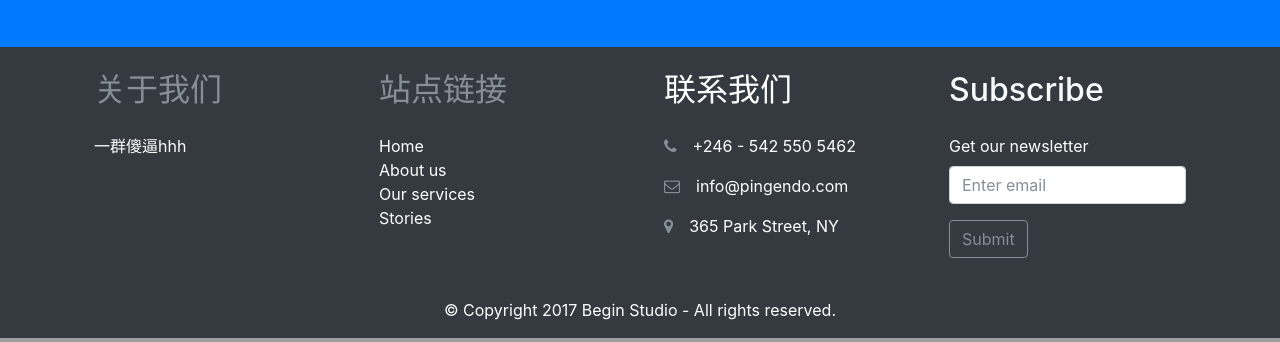
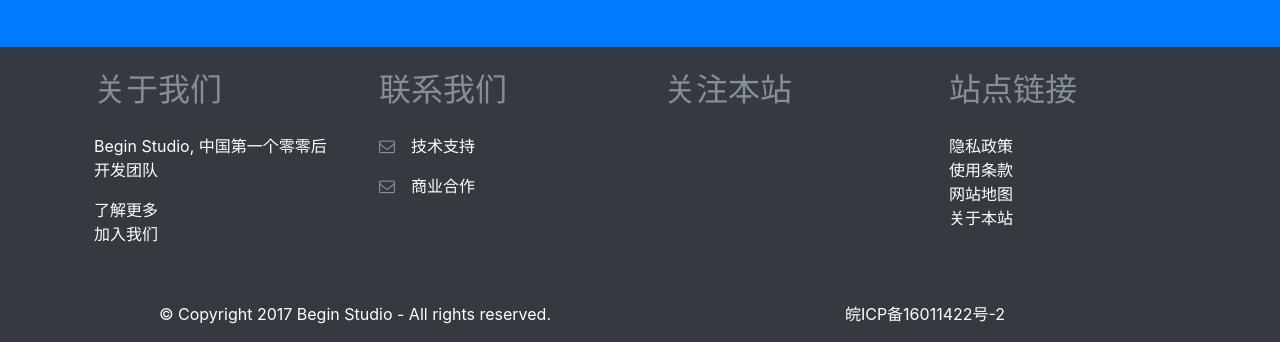
Before and after one commit to Neo-Zhixing/TrainK-Server-Legacy, a Django app: template train/templates/home.html in a window 1280 px wide. Shown: the part 2441-2783 px from the top of the page. Run offline with Django 3.2, Linux system fonts and the light colour scheme; the template is opened without the code that fills it, so the values that code supplies are empty; some libraries are stand-ins or nearby versions.

Commit message:
Query Home Page

```diff
--- a/train/templates/base.html
+++ b/train/templates/base.html
@@ -1,32 +1,32 @@
 {% load static %}
 <!DOCTYPE html>
 <html>
-
 <head>
+  {% block head %}
   <meta charset="utf-8">
   <meta name="viewport" content="width=device-width, initial-scale=1, shrink-to-fit=no">
+  {% block meta %}
+  {% endblock meta %}
+
   <link rel="stylesheet" href={% static "css/bootstrap.min.css" %} type="text/css">
   <link rel="stylesheet" href={% static "css/font-awesome.min.css" %} type="text/css">
+  <style type="text/css">
+  {% block css %}
+  {% endblock css %}
+  </style>
+
+  {% endblock head %}
 </head>
 
 <body>
+  {% block body %}
+  {% block navbar %}
   <nav class="navbar navbar-expand-md bg-primary navbar-dark">
     <div class="container">
-      <a class="navbar-brand" href="#"><i class="fa d-inline fa-lg fa-train"></i><b> TrainK<br></b></a>
-      <button class="navbar-toggler navbar-toggler-right" type="button" data-toggle="collapse" data-target="#navbar2SupportedContent" aria-controls="navbar2SupportedContent" aria-expanded="false"
-      aria-label="Toggle navigation"> <span class="navbar-toggler-icon"></span> </button>
-      <div class="collapse navbar-collapse text-center justify-content-end" id="navbar2SupportedContent">
-        <ul class="navbar-nav">
-          <li class="nav-item"> <a class="nav-link" href="#"><em class="fa d-inline fa-lg fa-ticket"></em> 购票</a> </li>
-          <li class="nav-item"> <a class="nav-link" href="#"><em class="fa d-inline fa-lg fa-info"></em> 查询</a> </li>
-          <li class="nav-item"> <a class="nav-link" href="#"><em class="fa d-inline fa-lg fa-train"></em> 通勤</a> </li>
-          <li class="nav-item"> <a class="nav-link" href="#"><em class="fa d-inline fa-lg fa-map"></em> 地图</a> </li>
-          <li class="nav-item"> <a class="nav-link" href="#"><em class="fa d-inline fa-lg fa-institution"></em> 社区</a></li>
-        </ul>
-        &nbsp;&nbsp;&nbsp;
-        <div class="btn-group">
-          <button class="btn navbar-btn btn-outline-light dropdown-toggle" id="user-btn"><em class="fa d-inline fa-lg fa-user-circle-o"></em> 登录</button>
-
+      <a class="navbar-brand" href="/"><i class="fa d-inline fa-lg fa-train"></i><b class="px-2">TrainK</b></a>
+      <div class="dropdown">
+        {% if user.is_authenticated %}
+        <button class="btn navbar-btn btn-outline-light dropdown-toggle" id="user-btn" data-toggle="dropdown" aria-haspopup="true" aria-expanded="false"><em class="fa d-inline fa-lg fa-user-circle-o"></em> 登录</button>
         <div class="dropdown-menu">
           <a class="dropdown-item" href="#">Action</a>
           <a class="dropdown-item" href="#">Another action</a>
@@ -34,10 +34,23 @@
           <div class="dropdown-divider"></div>
           <a class="dropdown-item" href="#">Separated link</a>
         </div>
+        {% else %}
+        <button class="btn navbar-btn btn-outline-light" id="user-btn"><em class="fa d-inline fa-lg fa-user-circle-o"></em> 登录</button>
+        {% endif %}
+        <button class="navbar-toggler" type="button" data-toggle="collapse" data-target="#navbarNav" aria-controls="navbarNav" aria-expanded="false" aria-label="Toggle navigation"> <span class="navbar-toggler-icon"></span> </button>
       </div>
+      <div class="collapse navbar-collapse text-left justify-content-end" id="navbarNav">
+        <ul class="navbar-nav">
+          <li class="nav-item"> <a class="nav-link disabled" href="#"><em class="fa d-inline fa-lg fa-ticket"></em> 购票</a> </li>
+          <li class="nav-item"> <a class="nav-link" href="/query"><em class="fa d-inline fa-lg fa-info"></em> 查询</a> </li>
+          <li class="nav-item"> <a class="nav-link disabled" href="#"><em class="fa d-inline fa-lg fa-train"></em> 通勤</a> </li>
+          <li class="nav-item"> <a class="nav-link disabled" href="#"><em class="fa d-inline fa-lg fa-map"></em> 地图</a> </li>
+          <li class="nav-item"> <a class="nav-link disabled" href="#"><em class="fa d-inline fa-lg fa-institution"></em> 社区</a></li>
+        </ul>
       </div>
     </div>
   </nav>
+  {% endblock navbar %}
 
   {% block breadcrumb %}
   <nav aria-label="breadcrumb" role="navigation">
@@ -45,63 +58,70 @@
     <li class="breadcrumb-item">
       <a href="#">Home</a>
     </li>
-      <li class="breadcrumb-item active">Link</li>
+    <li class="breadcrumb-item active" aria-current="page">Link</li>
   </ul>
 </nav>
-  {% endblock %}
+  {% endblock breadcrumb %}
 
-  {% block body %}
-  {% endblock %}
-  <div class="bg-dark text-white">
+  {% block content %}
+  {% endblock content%}
+
+  {% block footer %}
+  <footer class="bg-dark text-secondary">
     <div class="container">
       <div class="row">
         <div class="p-4 col-md-3">
-          <h2 class="mb-4 text-secondary">关于我们</h2>
-          <p class="text-white">一群傻逼hhh</p>
-        </div>
-        <div class="p-4 col-md-3">
-          <h2 class="mb-4 text-secondary">站点链接</h2>
+          <h2 class="mb-4">关于我们</h2>
+          <p class="text-white">Begin Studio, 中国第一个零零后开发团队</p>
           <ul class="list-unstyled">
-            <a href="#" class="text-white">Home</a>
+            <a href="#" class="text-white">了解更多</a>
             <br>
-            <a href="#" class="text-white">About us</a>
-            <br>
-            <a href="#" class="text-white">Our services</a>
-            <br>
-            <a href="#" class="text-white">Stories</a>
+            <a href="#" class="text-white">加入我们</a>
           </ul>
         </div>
         <div class="p-4 col-md-3">
           <h2 class="mb-4">联系我们</h2>
           <p>
-            <a href="tel:+246 - 542 550 5462" class="text-white"><i class="fa d-inline mr-3 text-secondary fa-phone"></i>+246 - 542 550 5462</a>
+            <a href="mailto:support@tra.ink" class="text-white"><i class="fa d-inline mr-3 text-secondary fa-envelope-o"></i>技术支持</a>
           </p>
           <p>
-            <a href="mailto:info@pingendo.com" class="text-white"><i class="fa d-inline mr-3 text-secondary fa-envelope-o"></i>info@pingendo.com</a>
-          </p>
-          <p>
-            <a href="https://goo.gl/maps/AUq7b9W7yYJ2" class="text-white" target="_blank"><i class="fa d-inline mr-3 fa-map-marker text-secondary"></i>365 Park Street, NY</a>
+            <a href="mailto:admin@tra.ink" class="text-white"><i class="fa d-inline mr-3 text-secondary fa-envelope-o"></i>商业合作</a>
           </p>
         </div>
         <div class="p-4 col-md-3">
-          <h2 class="mb-4 text-light">Subscribe</h2>
-          <form>
-            <fieldset class="form-group text-white"> <label for="exampleInputEmail1">Get our newsletter</label>
-              <input type="email" class="form-control" id="exampleInputEmail1" placeholder="Enter email"> </fieldset>
-              <button type="submit" class="btn btn-outline-secondary">Submit</button>
-            </form>
+          <h2 class="mb-4">关注本站</h2>
+
+        </div>
+        <div class="p-4 col-md-3">
+          <h2 class="mb-4">站点链接</h2>
+          <ul class="list-unstyled">
+            <a href="#" class="text-white">隐私政策</a>
+            <br>
+            <a href="#" class="text-white">使用条款</a>
+            <br>
+            <a href="#" class="text-white">网站地图</a>
+            <br>
+            <a href="#" class="text-white">关于本站</a>
+          </ul>
         </div>
       </div>
       <div class="row">
-          <div class="col-md-12 mt-3">
+        <div class="col-md-6 mt-3">
           <p class="text-center text-white">© Copyright 2017 Begin Studio - All rights reserved. </p>
+        </div>
+        <div class="col-md-6 mt-3">
+          <p class="text-center text-white">皖ICP备16011422号-2</p>
         </div>
       </div>
     </div>
-    </div>
+  </footer>
+  {% endblock footer %}
+
+  {% block script %}
   <script src="https://code.jquery.com/jquery-3.2.1.slim.min.js" integrity="sha384-KJ3o2DKtIkvYIK3UENzmM7KCkRr/rE9/Qpg6aAZGJwFDMVNA/GpGFF93hXpG5KkN" crossorigin="anonymous"></script>
   <script src="https://cdnjs.cloudflare.com/ajax/libs/popper.js/1.12.3/umd/popper.min.js" integrity="sha384-vFJXuSJphROIrBnz7yo7oB41mKfc8JzQZiCq4NCceLEaO4IHwicKwpJf9c9IpFgh" crossorigin="anonymous"></script>
   <script src={% static "js/bootstrap.min.js" %}></script>
+  {% endblock script %}
+  {% endblock body %}
 </body>
-
 </html>
--- a/train/templates/home.html
+++ b/train/templates/home.html
@@ -4,8 +4,8 @@
 {% block breadcrumb %}
 {% endblock %}
 
-{% block body %}
-<div class="py-5" style="background-image: url(&quot;{% static "img/hero.jpg" %}&quot;); background-position: center top; ">
+{% block content %}
+<div class="py-5" style="background-image: url(&quot;{% static "img/hero.jpg" %}&quot;); background-position: center top;">
   <div class="container">
     <div class="row">
       <div class="align-self-center col-md-6 text-white">
@@ -171,16 +171,19 @@
         <div class="row mt-5">
           <div class="col-md-5 col-6">
             <a href="#">
-              <img class="center-block img-fluid d-block" src="https://pingendo.github.io/templates/sections/assets/download_android.png"> </a>
+              <img class="center-block img-fluid d-block" src="https://pingendo.github.io/templates/sections/assets/download_android.png">
+            </a>
           </div>
           <div class="col-md-5 col-6">
             <a href="#">
-                <img class="center-block img-fluid d-block" src="https://pingendo.github.io/templates/sections/assets/download_ios.png"> </a>
+              <img class="center-block img-fluid d-block" src="https://pingendo.github.io/templates/sections/assets/download_ios.png">
+            </a>
           </div>
         </div>
       </div>
       <div class="col-md-6">
-            <img class="img-fluid d-block mx-auto" src="https://pingendo.github.io/templates/sections/assets/iphone_cover.png"> </div>
+        <img class="img-fluid d-block mx-auto" src="https://pingendo.github.io/templates/sections/assets/iphone_cover.png">
+      </div>
     </div>
   </div>
 </div>
--- a/train/urls.py
+++ b/train/urls.py
@@ -3,6 +3,6 @@ from train.views import home
 
 urlpatterns = [
 	path('', home.HomeView.as_view()),
-	path('list', include('train.views.list')),
-	path('query', include('train.views.query')),
+	path('list/', include('train.views.list')),
+	path('query/', include('train.views.query')),
 ]
```
Also changed, not shown: train/templates/query.html (added, +81 -0 lines), train/views/query.py (+29 -0 lines), train/views/home.py (line endings or trailing spaces). Lines whose indentation alone changed are shown as unchanged.
